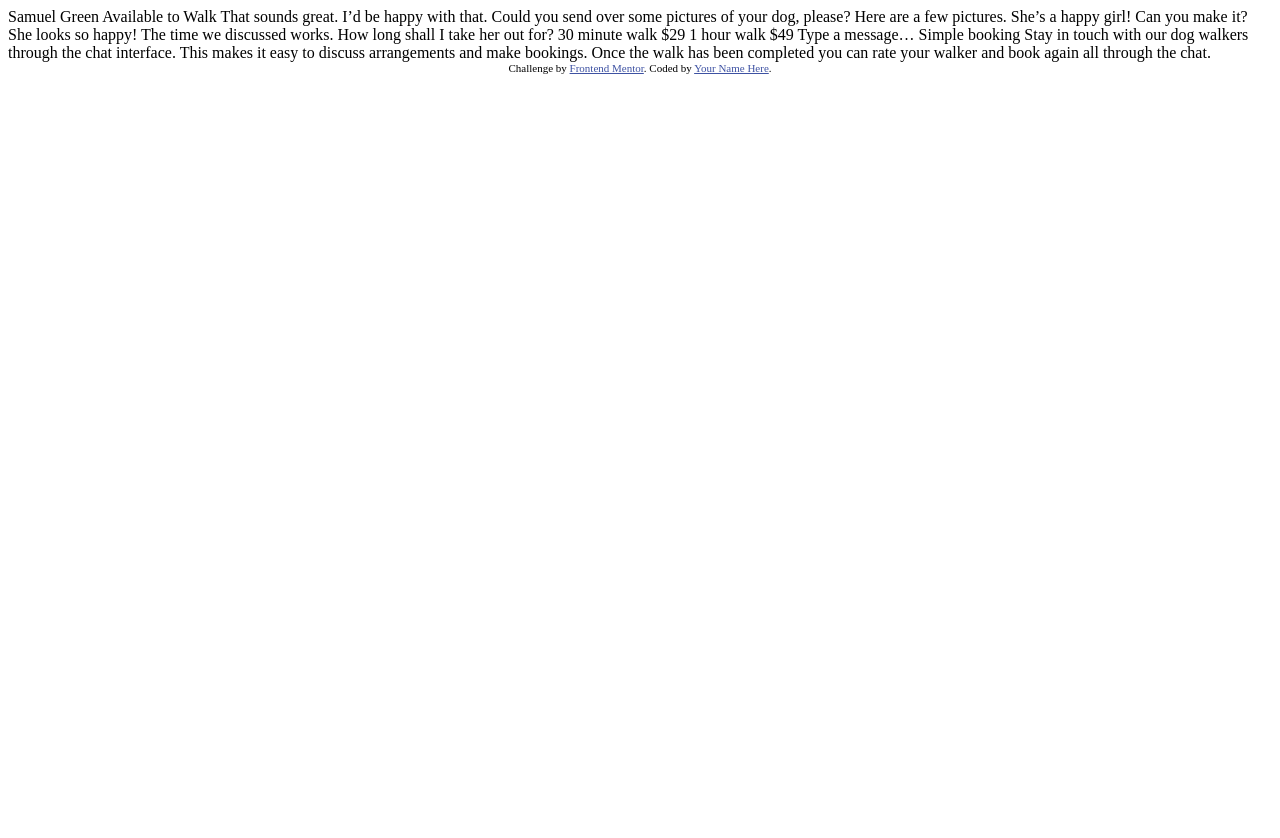
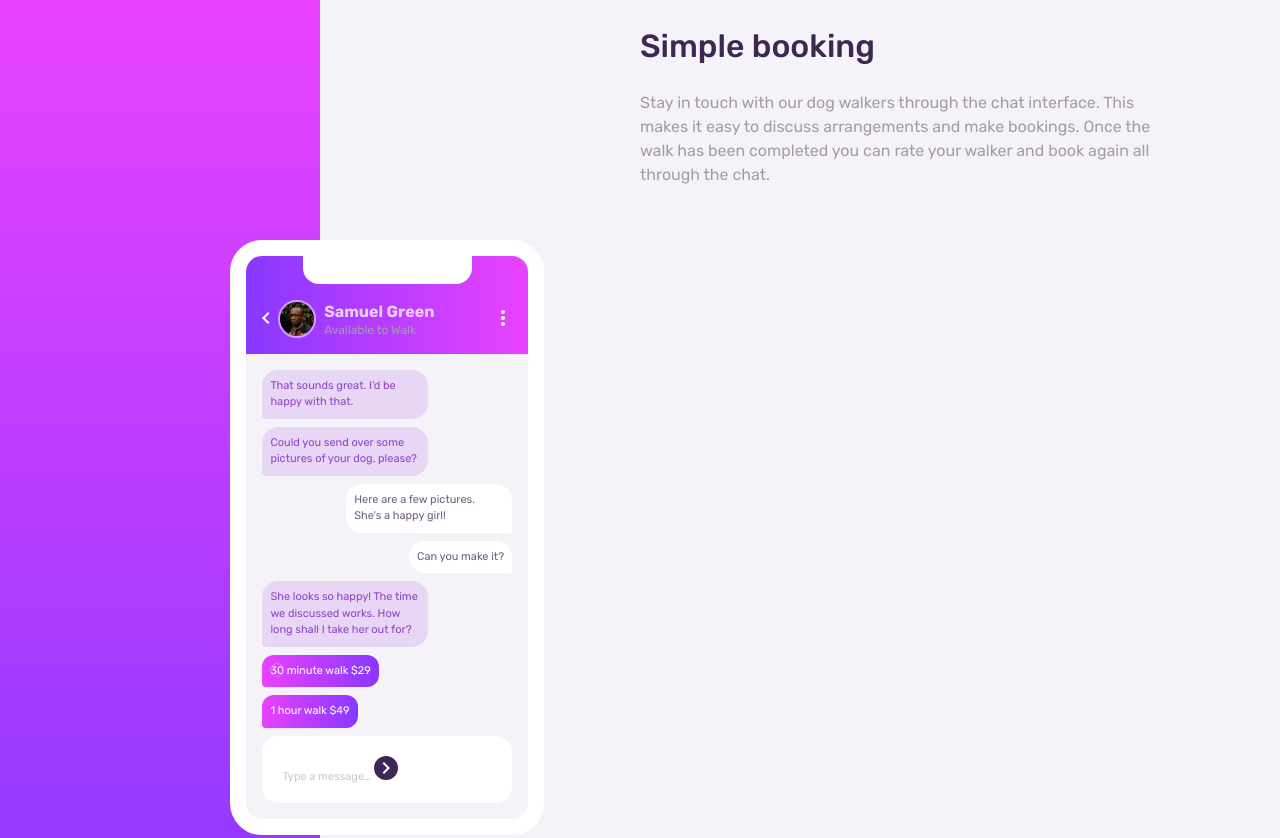
Before and after one commit to leenishere/chat-app, a plain HTML site: page index.html in a window 1280 px wide. Shown: the top 838 px of the page. Before the commit the page ends 800 px from the top, so only its background shows below. Drawn offline with Linux system fonts and the light colour scheme.

Commit message:
rough layout done

```diff
--- a/index.html
+++ b/index.html
@@ -5,47 +5,87 @@
   <meta name="viewport" content="width=device-width, initial-scale=1.0"> <!-- displays site properly based on user's device -->
 
   <link rel="icon" type="image/png" sizes="32x32" href="./images/favicon-32x32.png">
-
+  <link rel="stylesheet" href="/style.css">
   <title>Frontend Mentor | [Challenge Name Here]</title>
 
-  <!-- Feel free to remove these styles or customise in your own stylesheet 👍 -->
-  <style>
-    .attribution { font-size: 11px; text-align: center; }
-    .attribution a { color: hsl(228, 45%, 44%); }
-  </style>
 </head>
 <body>
+  <aside>
+    <!-- Left -->
+    <div class="mobile">
+      <div class="app-header">
+        <div id="iphone-head"></div>
+        <div id="header-details">
+          <svg class="icon" style="margin-left: 0.5em" xmlns="http://www.w3.org/2000/svg" height="24" viewBox="0 0 24 24" width="24"><path d="M0 0h24v24H0z" fill="none"/><path d="M15.41 7.41L14 6l-6 6 6 6 1.41-1.41L10.83 12z"/></svg>
+          <img class="avatar" src="./images/avatar.jpg">
+          <div class="text">
+            <p class="name">Samuel Green</p>
+            <p class="status">Available to Walk</p>
+          </div>
+          <svg class="icon" style="margin-left: 3.5em" xmlns="http://www.w3.org/2000/svg" height="24" viewBox="0 0 24 24" width="24"><path d="M0 0h24v24H0z" fill="none"/><path d="M12 8c1.1 0 2-.9 2-2s-.9-2-2-2-2 .9-2 2 .9 2 2 2zm0 2c-1.1 0-2 .9-2 2s.9 2 2 2 2-.9 2-2-.9-2-2-2zm0 6c-1.1 0-2 .9-2 2s.9 2 2 2 2-.9 2-2-.9-2-2-2z"/></svg>
+        </div>
+      </div>
+      <div class="chat">
+        <div class="chatbox left">
+          That sounds great. I’d be happy with that.
+        </div>
+        <div class="chatbox left">
+          Could you send over some pictures of your dog, please?
+        </div>
 
-  Samuel Green
-  Available to Walk
+        <div class="chatbox right">
+        Here are a few pictures. She’s a happy girl!
+        </div>
 
-  That sounds great. I’d be happy with that.
+        <div class="chatbox right">
+        Can you make it?
+        </div>
 
-  Could you send over some pictures of your dog, please?
+        <div class="chatbox left">
+          She looks so happy! The time we discussed works. How long shall I take her out for?
+        </div>
 
-  Here are a few pictures. She’s a happy girl!
-
-  Can you make it?
-
-  She looks so happy! The time we discussed works. How long shall I take her out for?
-
+        <label class="chatbox left payment">
+          <input type="radio" id="thirty_mins" value="30">
+          <span class="checkmark"></span>
             30 minute walk
            $29
-
+        </label>
+        <div class="chatbox left payment">
+          <input type="radio" id="one_hour" value="60">
         1 hour walk
         $49
+        </div>
 
+        <div id="type-box">
           Type a message…
+          <svg class="icon" xmlns="http://www.w3.org/2000/svg" height="24" viewBox="0 0 24 24" width="24"><path d="M0 0h24v24H0z" fill="none"/><path d="M10 6L8.59 7.41 13.17 12l-4.58 4.59L10 18l6-6z"/></svg>
+        </div>
+       </div>
 
+    </div>
+  </aside>
+  <section>
+    <!-- Right Content -->
+    <h1>
       Simple booking
-
+    </h1>
+    <p>
       Stay in touch with our dog walkers through the chat interface. This makes it easy to
       discuss arrangements and make bookings. Once the walk has been completed you can rate
       your walker and book again all through the chat.
+    </p>
 
+  </section>
+
+
+
+  <!-- <footer>
     <div class="attribution">
       Challenge by <a href="https://www.frontendmentor.io?ref=challenge" target="_blank">Frontend Mentor</a>.
       Coded by <a href="#">Your Name Here</a>.
     </div>
+  </footer> -->
+
 </body>
 </html>
--- /dev/null
+++ b/style.scss
@@ -0,0 +1,206 @@
+.attribution {
+    font-size: 11px;
+    text-align: center;
+}
+
+@import url('https://fonts.googleapis.com/css2?family=Rubik:wght@400;500;700&display=swap');
+
+$body-color:  hsl(270, 7%, 64%);
+$header-color: hsl(271, 36%, 24%);
+
+$subheading-color: hsl(276, 100%, 81%);
+$placeholder-text: hsl(206, 6%, 79%);
+$right-chat: hsl(271, 15%, 43%);
+$left-chat:hsl(276, 55%, 52%);
+
+$app-background: hsl(270, 20%, 96%);
+$submit-color: hsl(271, 36%, 24%);
+$radio-outline: hsl(289, 100%, 72%);
+
+$gradient_1:  hsl(293, 100%, 63%);
+$gradient_2: hsl(264, 100%, 61%);
+
+
+html{
+    font-family: 'Rubik', sans-serif;
+    background-color: $app-background;
+    // :linear-gradient($gradient_1,$gradient_2);
+}
+
+span,p{
+    font-size: 16px;
+    color: $body-color;
+}
+
+h1{
+    color: $header-color;
+    font-weight: 500;
+    font-size: 2em;
+}
+
+body{
+  display: flex;
+  flex-wrap: wrap;
+  margin: 0;
+}
+
+aside{
+    background: linear-gradient($gradient_1, $gradient_2);
+    background-size: 50% 90%;
+    background-repeat: no-repeat;
+    background-position-x: left;
+    background-position-y: top;
+
+
+    width: 50%;
+}
+
+
+section{
+    width: 40%;
+    p{
+        line-height: 1.5;
+    }
+}
+
+.mobile{
+    background-color: hsl(270, 20%, 96%);
+    border: 16px solid white;
+    width: 44%;
+    position: relative;
+
+    right: -36%;
+    border-radius: 32px;
+
+
+    margin-top: 30vh;
+    margin-bottom: 30vh;
+
+    .app-header{
+        text-align: left;
+        //padding: 16px;
+        background: linear-gradient(to left, $gradient_1,$gradient_2);
+        border-radius: 16px 16px 0px 0px;
+
+        #iphone-head{
+            width: 60%;
+            height: 1.75em;
+            border-radius: 0px 0px 16px 16px;
+            background-color: #fff;
+            margin-left: 20%;
+            margin-bottom: 1em;
+        }
+
+        #header-details{
+            display: inline-flex;
+            margin-bottom: 1em;
+
+            .icon{
+                fill: white;
+                margin-top: 0.4em;
+            }
+
+            .avatar{
+                width: 12%;
+                border-radius: 50%;
+                border: 2px solid  hsl(276, 100%, 81%);
+
+            }
+
+            .text{
+                margin-left: 0.5em;
+                .name{
+                    color: hsl(276, 100%, 90%);
+                    font-weight: 700;
+                    margin: 0;
+                    margin-top: 2px;
+
+                }
+                .status{
+                    margin: 0;
+                    margin-top: 2px;
+                    font-size: 12px;
+
+                }
+            }
+
+        }
+    }
+
+
+    .chat{
+        display: flex;
+        flex-direction: column;
+        padding: 16px;
+        .chatbox{
+            font-size: 11px;
+            line-height: 1.5;
+            padding: 8px;
+            margin-bottom: 8px;
+
+            inline-size: fit-content;
+            max-width: 60%;
+
+            &.right{
+
+                color: $right-chat;
+                background-color: #fff;
+                border-radius: 16px 16px 4px 16px;
+                align-self: flex-end;
+            }
+
+            &.left{
+                align-self: flex-start;
+                color: $left-chat;
+                background-color:hsl(276, 55%, 90%);
+                border-radius: 16px 16px 16px 4px;
+
+            }
+
+            &.payment{
+                max-width: 80%;
+                background: linear-gradient(to right, $gradient_1, $gradient_2);
+                color: #FFF;
+                border-radius: 12px 12px 12px 4px;
+                input {
+                    position: absolute;
+                    opacity: 0;
+                    cursor: pointer;
+                }
+
+                .checkmark{
+                    border: 1px solid $radio-outline;
+                    position: absolute;
+                    height: 12px;
+                    width: 12px;
+                    border-radius: 50%;
+                    cursor: pointer;
+                }
+            }
+        }
+
+
+        #type-box{
+            background: #FFF;
+            border-radius: 16px;
+            color:hsl(206, 6%, 79%);
+            font-size: 11px;
+            padding: 20px;
+            &:hover{
+                cursor: pointer;
+            }
+
+            .icon{
+                background: $submit-color;
+                fill: #FFF;
+                border-radius: 50%;
+
+                &:hover{
+                    cursor: pointer;
+                }
+            }
+        }
+    }
+
+
+}
```
Also changed, not shown: images/chevron_left-24px.svg (added), images/chevron_right-24px.svg (added), style.css (added), 1 other file. Lines whose indentation alone changed are shown as unchanged.
